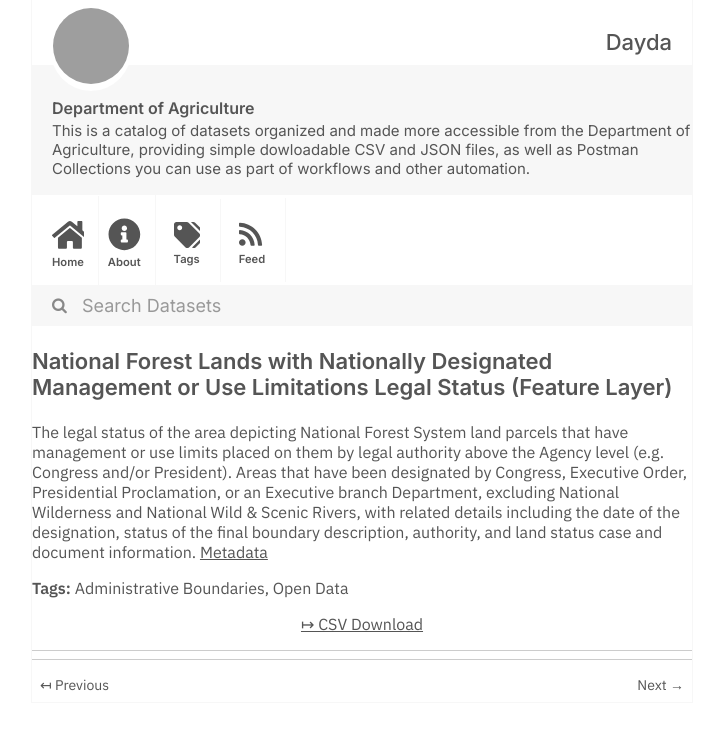
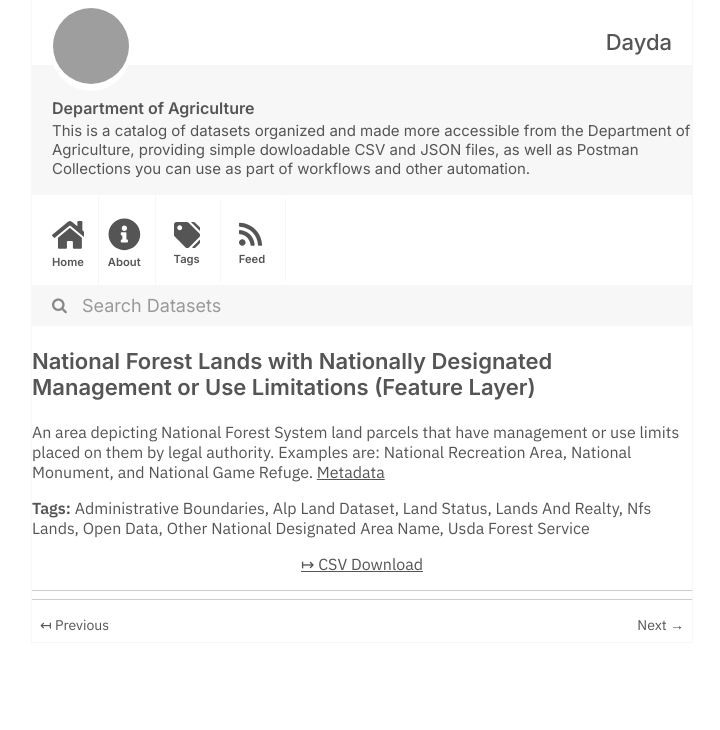
Before and after one commit to dayda-entities/department-of-agriculture, a Jekyll site: the page built from _posts/2020-12-03-national-forest-lands-with-nat.md, in a window 1280 px wide, cut to the strip 0-730 px from the top of the page. Shown: the whole strip, without its empty margins (278-998 px from the left). Built offline with Jekyll 4.4.1, drawn with Linux system fonts in a browser that asks for light colours; grey boxes are pictures that could not be loaded.

Commit message:
Publish Data

```diff
--- a/_posts/2020-12-03-national-forest-lands-with-nat.md
+++ b/_posts/2020-12-03-national-forest-lands-with-nat.md
@@ -1,19 +1,25 @@
 ---
 title: >-
   National Forest Lands with Nationally Designated Management or Use Limitations
-  Legal Status (Feature Layer)
-created: '2020-12-03T20:28:32.202985'
-modified: '2021-05-14T15:27:33.458465'
+  (Feature Layer)
+created: '2020-12-03T20:28:32.186733'
+modified: '2021-05-14T15:27:33.461445'
 state: active
 type: dataset
 tags:
   - Administrative Boundaries
+  - Alp Land Dataset
+  - Land Status
+  - Lands And Realty
+  - Nfs Lands
   - Open Data
+  - Other National Designated Area Name
+  - Usda Forest Service
 groups: []
 csv_url: >-
-  https://data-usfs.hub.arcgis.com/datasets/8aefd316a21a49748a42edff6dded73b_0.csv?outSR=%7B%22latestWkid%22%3A4269%2C%22wkid%22%3A4269%7D
+  https://data-usfs.hub.arcgis.com/datasets/5843989e5fa14ad4b2f14e0655270771_0.csv?outSR=%7B%22latestWkid%22%3A4269%2C%22wkid%22%3A4269%7D
 json_url: ''
 layout: post
 
 ---
-The legal status of the area depicting National Forest System land parcels that have management or use limits placed on them by legal authority above the Agency level (e.g. Congress and/or President). Areas that have been designated by Congress, Executive Order, Presidential Proclamation, or an Executive branch Department, excluding National Wilderness and National Wild & Scenic Rivers, with related details including the date of the designation, status of the final boundary description, authority, and land status case and document information. <a href='https://data.fs.usda.gov/geodata/edw/edw_resources/meta/S_USA.OthNatlDesgAreaStatus.xml' target='_blank'>Metadata</a>
+An area depicting National Forest System land parcels that have management or use limits placed on them by legal authority. Examples are: National Recreation Area, National Monument, and National Game Refuge. <a href='https://data.fs.usda.gov/geodata/edw/edw_resources/meta/S_USA.OtherNationalDesignatedArea.xml' target='_blank'>Metadata</a>
```
